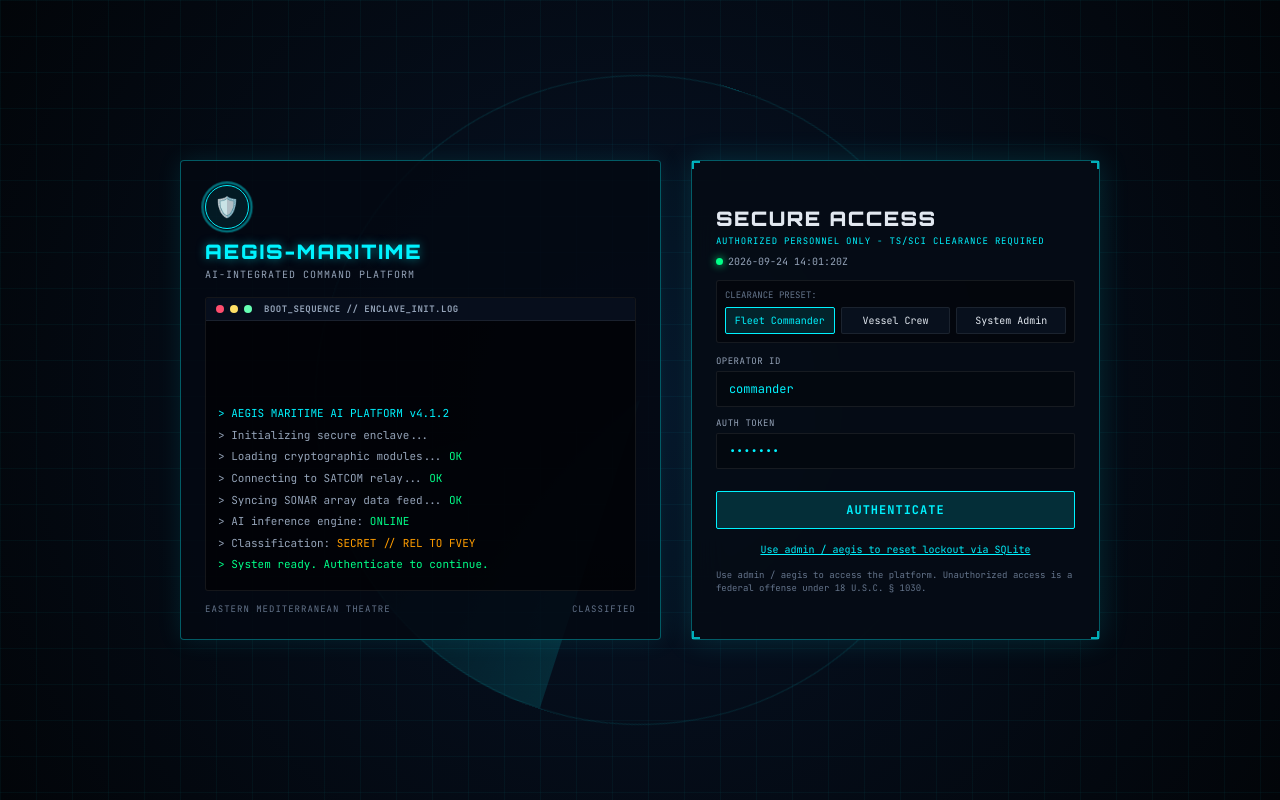
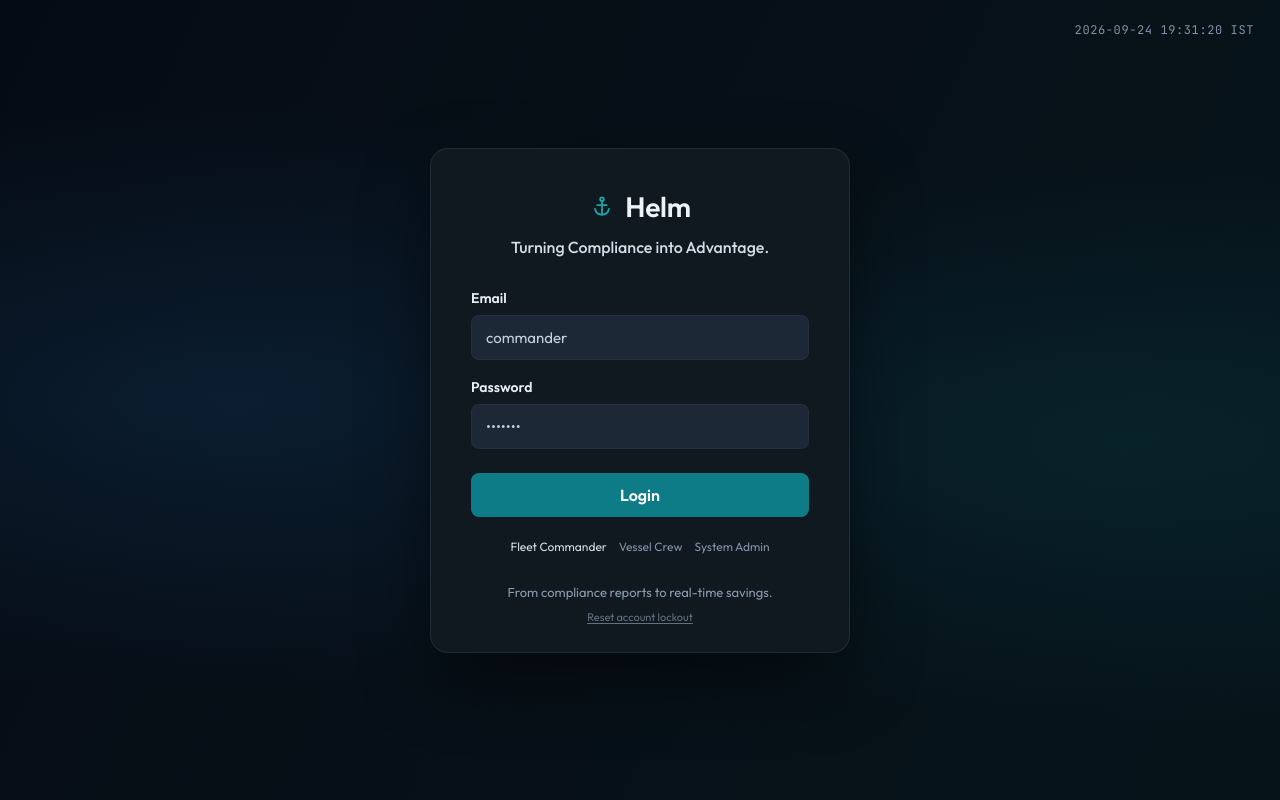
Before and after one commit to srivastavakhushi/AI_Swarm-Intelligence, a FastAPI app: page / in a window 1280 px wide. Run offline with FastAPI, Linux system fonts and the light colour scheme; parts of the project's set-up code (start-up, migrations or seed data) failed here and were passed over.

Commit message:
Show clocks in IST and restyle login as a dark Helm card.
Live header and login clocks, plus generated audit timestamps, now use Indian Standard Time. The login screen uses the centered card layout from the reference while staying on the dark app palette.

Co-authored-by: Khushi Srivastava <srivastavakhushi@users.noreply.github.com>

```diff
--- a/static/css/style.css
+++ b/static/css/style.css
@@ -105,125 +105,151 @@ html, body {
 .pill-dot.cyan { background: var(--neon-cyan); box-shadow: 0 0 6px var(--neon-cyan); }
 
 /* ==========================================================================
-   1. LOGIN OVERLAY (SPLIT SCREEN MATCHES SCREENSHOT #2)
+   1. LOGIN — dark centered card (Helm reference, app palette)
    ========================================================================== */
 .login-overlay {
   position: fixed;
   top: 0; left: 0; width: 100vw; height: 100vh;
   z-index: 9999;
-  background: radial-gradient(circle at center, #071326 0%, #020509 100%);
+  background:
+    radial-gradient(ellipse at 18% 50%, rgba(14, 42, 68, 0.55) 0%, transparent 52%),
+    radial-gradient(ellipse at 88% 55%, rgba(10, 62, 72, 0.35) 0%, transparent 46%),
+    linear-gradient(115deg, #050b14 0%, #071018 52%, #06141a 100%);
   display: flex; align-items: center; justify-content: center;
+  font-family: var(--font-body);
 }
-.login-grid-bg {
-  position: absolute; top: 0; left: 0; width: 100%; height: 100%;
-  background-image:
-    linear-gradient(rgba(0, 243, 255, 0.04) 1px, transparent 1px),
-    linear-gradient(90deg, rgba(0, 243, 255, 0.04) 1px, transparent 1px);
-  background-size: 36px 36px;
-  pointer-events: none;
+.login-ist-clock {
+  position: absolute;
+  top: 22px;
+  right: 26px;
+  font-family: var(--font-mono);
+  font-size: 12px;
+  letter-spacing: 0.6px;
+  color: #7f93a8;
 }
-.login-radar-sweep {
-  position: absolute; width: 650px; height: 650px; border-radius: 50%;
-  border: 1px solid rgba(0, 243, 255, 0.12);
-  background: conic-gradient(from 0deg, rgba(0, 243, 255, 0.12), transparent 60deg);
-  animation: radarRotate 12s linear infinite; pointer-events: none;
+.login-card {
+  width: 420px;
+  max-width: calc(100vw - 32px);
+  background: #101820;
+  border: 1px solid rgba(148, 184, 200, 0.12);
+  border-radius: 18px;
+  padding: 44px 40px 28px;
+  box-shadow: 0 28px 70px rgba(0, 0, 0, 0.45);
+  color: #e8eef4;
 }
-@keyframes radarRotate {
-  from { transform: rotate(0deg); }
-  to { transform: rotate(360deg); }
+.login-brand {
+  display: flex;
+  align-items: center;
+  justify-content: center;
+  gap: 10px;
+  color: #1aa3a8;
 }
-
-.sci-fi-login-split-container {
-  position: relative; width: 920px; max-width: 95vw; height: 480px;
-  display: flex; gap: 30px; z-index: 10;
+.login-anchor { display: flex; align-items: center; }
+.login-wordmark {
+  font-family: var(--font-body);
+  font-size: 28px;
+  font-weight: 600;
+  letter-spacing: -0.3px;
+  color: #eef3f8;
+  line-height: 1;
 }
-
-/* Left Terminal Boot Stream */
-.login-left-terminal-panel {
-  flex: 1.2; display: flex; flex-direction: column; justify-content: space-between;
-  background: rgba(4, 9, 18, 0.85); border: 1px solid var(--border-cyan);
-  padding: 24px; border-radius: 4px; box-shadow: 0 0 25px rgba(0, 243, 255, 0.1);
+.login-tagline {
+  text-align: center;
+  margin-top: 16px;
+  font-size: 16px;
+  font-weight: 500;
+  color: #d5dee8;
 }
-.terminal-brand-header { margin-bottom: 16px; }
-.cyber-emblem {
-  position: relative; width: 44px; height: 44px; margin-bottom: 10px;
-  display: flex; align-items: center; justify-content: center;
-  background: rgba(0, 243, 255, 0.08); border: 1px solid var(--neon-cyan); border-radius: 50%;
+.login-form {
+  display: flex;
+  flex-direction: column;
+  gap: 18px;
+  margin-top: 32px;
 }
-.emblem-symbol { font-size: 20px; }
-.pulse-ring {
-  position: absolute; width: 100%; height: 100%; border-radius: 50%;
-  border: 2px solid var(--neon-cyan); animation: pulseScale 2s ease-out infinite;
+.login-field label {
+  display: block;
+  font-size: 14px;
+  font-weight: 600;
+  color: #e8eef4;
+  margin-bottom: 8px;
 }
-@keyframes pulseScale {
-  0% { transform: scale(1); opacity: 0.8; }
-  100% { transform: scale(1.5); opacity: 0; }
+.login-field input {
+  width: 100%;
+  background: #1c2836;
+  border: 1px solid rgba(255, 255, 255, 0.04);
+  border-radius: 8px;
+  outline: none;
+  color: #c5d0dc;
+  font-family: var(--font-body);
+  font-size: 15px;
+  padding: 12px 14px;
+  transition: border-color 0.15s ease, box-shadow 0.15s ease;
 }
-.login-title {
-  font-family: var(--font-title); font-size: 20px; font-weight: 900;
-  letter-spacing: 2px; color: var(--neon-cyan); text-shadow: 0 0 10px rgba(0, 243, 255, 0.5);
+.login-field input::placeholder { color: #6d7d8e; }
+.login-field input:focus {
+  border-color: rgba(26, 163, 168, 0.7);
+  box-shadow: 0 0 0 3px rgba(26, 163, 168, 0.16);
 }
-.login-subtitle { font-size: 10px; color: var(--text-dim); margin-top: 4px; letter-spacing: 1px; }
-
-.boot-terminal-log-wrapper {
-  flex: 1; background: rgba(0, 0, 0, 0.6); border: 1px solid var(--border-dim);
-  border-radius: 3px; display: flex; flex-direction: column; overflow: hidden; margin-bottom: 12px;
+.login-error-banner {
+  background: rgba(255, 30, 67, 0.12);
+  color: #ff9aab;
+  border-radius: 8px;
+  padding: 8px 12px;
+  font-size: 13px;
+  line-height: 1.4;
 }
-.terminal-header-strip {
-  background: rgba(8, 16, 30, 0.9); padding: 5px 10px; border-bottom: 1px solid var(--border-dim);
-  display: flex; align-items: center; gap: 6px; font-size: 9px; color: var(--text-dim);
+.login-submit {
+  width: 100%;
+  margin-top: 6px;
+  background: #0e7c86;
+  color: #ffffff;
+  border: none;
+  border-radius: 8px;
+  padding: 12px 16px;
+  font-family: var(--font-body);
+  font-size: 16px;
+  font-weight: 600;
+  cursor: pointer;
+  transition: background 0.15s ease;
 }
-.terminal-header-strip .dot { width: 8px; height: 8px; border-radius: 50%; display: inline-block; }
-.terminal-header-strip .dot.red { background: #ff4d6d; }
-.terminal-header-strip .dot.yellow { background: #ffe066; }
-.terminal-header-strip .dot.green { background: #66ffb3; }
-.terminal-title { margin-left: 6px; font-weight: 700; letter-spacing: 0.5px; }
-
-.terminal-stream {
-  flex: 1; padding: 12px; font-size: 11px; line-height: 1.6; color: var(--text-dim);
-  overflow-y: auto; display: flex; flex-direction: column; justify-content: flex-end;
+.login-submit:hover { background: #14919c; }
+.login-submit:active { background: #0c6c75; }
+.login-roles {
+  display: flex;
+  justify-content: center;
+  gap: 8px;
+  margin-top: 18px;
 }
-.terminal-stream .log-line { margin-bottom: 4px; }
-.terminal-footer-meta {
-  display: flex; justify-content: space-between; font-size: 9px; color: var(--text-muted); letter-spacing: 1px;
+.preset-btn {
+  background: transparent;
+  border: none;
+  color: #7f93a8;
+  padding: 4px 2px;
+  cursor: pointer;
+  font-family: var(--font-body);
+  font-size: 12px;
+  transition: color 0.15s ease;
 }
-
-/* Right Secure Access Panel */
-.login-right-form-panel {
-  flex: 1; position: relative; background: rgba(6, 12, 22, 0.94);
-  backdrop-filter: blur(16px); border: 1px solid var(--border-cyan);
-  padding: 28px 24px; border-radius: 4px; display: flex; flex-direction: column; justify-content: center;
-  box-shadow: 0 0 30px rgba(0, 243, 255, 0.15);
+.preset-btn.active, .preset-btn:hover { color: #d5dee8; }
+.login-footnote {
+  text-align: center;
+  margin-top: 26px;
+  color: #8b9aab;
+  font-size: 13px;
 }
-.secure-access-title {
-  font-family: var(--font-title); font-size: 20px; font-weight: 900;
-  letter-spacing: 1.5px; color: var(--text-main); text-transform: uppercase;
+.login-unlock {
+  display: block;
+  margin: 10px auto 0;
+  background: none;
+  border: none;
+  color: #5f7184;
+  font-family: var(--font-body);
+  font-size: 11px;
+  cursor: pointer;
+  text-decoration: underline;
+  text-underline-offset: 2px;
 }
-.clearance-req-lbl { font-size: 9px; color: var(--neon-cyan); letter-spacing: 0.8px; margin-top: 4px; }
-.access-timestamp { font-size: 10px; color: var(--text-dim); margin-top: 8px; display: flex; align-items: center; }
-
-.role-preset-box {
-  background: rgba(0, 0, 0, 0.4); border: 1px solid var(--border-dim); padding: 8px; border-radius: 3px;
-}
-.preset-label { font-size: 9px; color: var(--text-muted); margin-bottom: 6px; }
-.role-presets { display: grid; grid-template-columns: repeat(3, 1fr); gap: 6px; }
-.preset-btn {
-  background: rgba(12, 22, 38, 0.7); border: 1px solid var(--border-dim);
-  color: var(--text-main); padding: 6px 4px; border-radius: 2px; cursor: pointer;
-  font-family: var(--font-mono); font-size: 10px; text-align: center; transition: all 0.2s ease;
-}
-.preset-btn.active, .preset-btn:hover {
-  border-color: var(--neon-cyan); background: rgba(0, 243, 255, 0.12); color: var(--neon-cyan);
-}
-
-.login-form { display: flex; flex-direction: column; gap: 10px; }
-.cyber-input-group label { display: block; font-size: 9px; color: var(--text-dim); margin-bottom: 4px; letter-spacing: 0.5px; }
-.input-wrapper input {
-  width: 100%; background: rgba(4, 8, 15, 0.9); border: 1px solid var(--border-dim);
-  border-radius: 2px; outline: none; color: var(--neon-cyan); font-family: var(--font-mono);
-  font-size: 12px; padding: 9px 12px; transition: all 0.2s;
-}
-.input-wrapper input:focus { border-color: var(--neon-cyan); box-shadow: 0 0 10px rgba(0, 243, 255, 0.25); }
+.login-unlock:hover { color: #8b9aab; }
 
 .cyber-btn {
   position: relative; background: rgba(0, 243, 255, 0.15); border: 1px solid var(--neon-cyan);
@@ -876,9 +902,15 @@ html, body {
 }
 .commander-home .kpi-telemetry-row,
 .commander-home .threat-level-badge,
-.commander-home .utc-clock-box,
 .commander-home .user-profile-badge,
 .commander-home .aegis-bottom-bar { display: none !important; }
+.commander-home .utc-clock-box { display: flex !important; }
+.commander-home .clock-time {
+  font-size: 11px;
+  letter-spacing: 0.4px;
+  color: #7dd3e8;
+}
+.commander-home .clock-date { font-size: 8px; color: #64748b; }
 
 .commander-home .aegis-header {
   height: 42px;
--- a/static/js/app.js
+++ b/static/js/app.js
@@ -285,22 +285,28 @@ document.addEventListener('DOMContentLoaded', () => {
   // -------------------------------------------------------------
   // 1. CLOCK & NAVIGATION TAB HANDLERS
   // -------------------------------------------------------------
+  function formatIST(now) {
+    // IST is a fixed UTC+5:30 offset (Asia/Kolkata, no daylight saving).
+    const shifted = new Date(now.getTime() + (5 * 60 + 30) * 60 * 1000);
+    const hours = String(shifted.getUTCHours()).padStart(2, '0');
+    const mins = String(shifted.getUTCMinutes()).padStart(2, '0');
+    const secs = String(shifted.getUTCSeconds()).padStart(2, '0');
+    const year = shifted.getUTCFullYear();
+    const month = String(shifted.getUTCMonth() + 1).padStart(2, '0');
+    const day = String(shifted.getUTCDate()).padStart(2, '0');
+    return {
+      timeStr: `${hours}:${mins}:${secs} IST`,
+      dateStr: `${year}-${month}-${day} IST`,
+      full: `${year}-${month}-${day} ${hours}:${mins}:${secs} IST`
+    };
+  }
+
   function startClock() {
     function updateClock() {
-      const now = new Date();
-      const hours = String(now.getUTCHours()).padStart(2, '0');
-      const mins = String(now.getUTCMinutes()).padStart(2, '0');
-      const secs = String(now.getUTCSeconds()).padStart(2, '0');
-      const timeStr = `${hours}:${mins}:${secs}Z`;
-
-      const year = now.getUTCFullYear();
-      const month = String(now.getUTCMonth() + 1).padStart(2, '0');
-      const day = String(now.getUTCDate()).padStart(2, '0');
-      const dateStr = `${year}-${month}-${day} UTC`;
-
-      if (dom.utcClockTime) dom.utcClockTime.textContent = timeStr;
-      if (dom.utcClockDate) dom.utcClockDate.textContent = dateStr;
-      if (dom.loginLiveTime) dom.loginLiveTime.textContent = `${year}-${month}-${day} ${hours}:${mins}:${secs}Z`;
+      const ist = formatIST(new Date());
+      if (dom.utcClockTime) dom.utcClockTime.textContent = ist.timeStr;
+      if (dom.utcClockDate) dom.utcClockDate.textContent = ist.dateStr;
+      if (dom.loginLiveTime) dom.loginLiveTime.textContent = ist.full;
     }
     updateClock();
     setInterval(updateClock, 1000);
--- a/templates/index.html
+++ b/templates/index.html
@@ -20,107 +20,50 @@
 <body class="aegis-hud-theme">
 
   <!-- ================================================================= -->
-  <!-- 1. SCI-FI AUTHENTICATION PORTAL (LOGIN OVERLAY - MATCHES UI #2)   -->
+  <!-- 1. LOGIN — dark card matching the Helm reference layout          -->
   <!-- ================================================================= -->
   <div id="login-overlay" class="login-overlay">
-    <div class="login-grid-bg"></div>
-    <div class="login-radar-sweep"></div>
+    <div class="login-ist-clock" id="login-live-time">— IST</div>
 
-    <div class="sci-fi-login-split-container">
-      <!-- Left Column: Branding & Terminal Boot Sequence Stream -->
-      <div class="login-left-terminal-panel">
-        <div class="terminal-brand-header">
-          <div class="cyber-emblem">
-            <div class="pulse-ring"></div>
-            <span class="emblem-symbol">🛡️</span>
-          </div>
-          <h1 class="login-title">AEGIS-MARITIME</h1>
-          <p class="login-subtitle">AI-INTEGRATED COMMAND PLATFORM</p>
+    <div class="login-card">
+      <div class="login-brand">
+        <span class="login-anchor" aria-hidden="true">
+          <svg viewBox="0 0 24 24" width="26" height="26" fill="none" stroke="currentColor" stroke-width="1.7" stroke-linecap="round" stroke-linejoin="round">
+            <circle cx="12" cy="4.8" r="1.7"></circle>
+            <path d="M12 6.8V19"></path>
+            <path d="M7.6 10.2h8.8"></path>
+            <path d="M12 19c-3.6 0-5.8-2.4-6.4-5.2"></path>
+            <path d="M12 19c3.6 0 5.8-2.4 6.4-5.2"></path>
+          </svg>
+        </span>
+        <span class="login-wordmark">Helm</span>
+      </div>
+      <p class="login-tagline">Turning Compliance into Advantage.</p>
+
+      <form id="login-form" class="login-form">
+        <div class="login-field">
+          <label for="login-username">Email</label>
+          <input type="text" id="login-username" value="commander" required placeholder="captain@maritime.com" autocomplete="username">
         </div>
 
-        <div class="boot-terminal-log-wrapper">
-          <div class="terminal-header-strip">
-            <span class="dot red"></span><span class="dot yellow"></span><span class="dot green"></span>
-            <span class="terminal-title">BOOT_SEQUENCE // ENCLAVE_INIT.LOG</span>
-          </div>
-          <div class="terminal-stream" id="login-terminal-stream">
-            <div class="log-line text-cyan">&gt; AEGIS MARITIME AI PLATFORM v4.1.2</div>
-            <div class="log-line">&gt; Initializing secure enclave...</div>
-            <div class="log-line">&gt; Loading cryptographic modules... <span class="text-emerald">OK</span></div>
-            <div class="log-line">&gt; Connecting to SATCOM relay... <span class="text-emerald">OK</span></div>
-            <div class="log-line">&gt; Syncing SONAR array data feed... <span class="text-emerald">OK</span></div>
-            <div class="log-line">&gt; AI inference engine: <span class="text-emerald">ONLINE</span></div>
-            <div class="log-line">&gt; Classification: <span class="text-amber">SECRET // REL TO FVEY</span></div>
-            <div class="log-line text-emerald">&gt; System ready. Authenticate to continue.</div>
-          </div>
+        <div class="login-field">
+          <label for="login-password">Password</label>
+          <input type="password" id="login-password" value="test123" required placeholder="Enter password" autocomplete="current-password">
         </div>
 
-        <div class="terminal-footer-meta">
-          <span>EASTERN MEDITERRANEAN THEATRE</span>
-          <span>CLASSIFIED</span>
-        </div>
+        <div id="login-error-banner" class="login-error-banner hidden"></div>
+
+        <button type="submit" id="btn-login-submit" class="login-submit">Login</button>
+      </form>
+
+      <div class="login-roles" aria-label="Demo accounts">
+        <button type="button" class="preset-btn active" data-user="commander" data-pwd="test123">Fleet Commander</button>
+        <button type="button" class="preset-btn" data-user="crew" data-pwd="test123">Vessel Crew</button>
+        <button type="button" class="preset-btn" data-user="admin" data-pwd="test123">System Admin</button>
       </div>
 
-      <!-- Right Column: Secure Access Form -->
-      <div class="login-right-form-panel">
-        <div class="hud-corner top-left"></div>
-        <div class="hud-corner top-right"></div>
-        <div class="hud-corner bottom-left"></div>
-        <div class="hud-corner bottom-right"></div>
-
-        <div class="secure-access-box">
-          <h2 class="secure-access-title">SECURE ACCESS</h2>
-          <div class="clearance-req-lbl">AUTHORIZED PERSONNEL ONLY - TS/SCI CLEARANCE REQUIRED</div>
-          <div class="access-timestamp"><span class="ind-dot active"></span> <span id="login-live-time">2026-09-09 16:17:13Z</span></div>
-
-          <!-- Preset Selection -->
-          <div class="role-preset-box mt-3">
-            <div class="preset-label">CLEARANCE PRESET:</div>
-            <div class="role-presets">
-              <button type="button" class="preset-btn active" data-user="commander" data-pwd="test123">
-                <span class="preset-role">Fleet Commander</span>
-              </button>
-              <button type="button" class="preset-btn" data-user="crew" data-pwd="test123">
-                <span class="preset-role">Vessel Crew</span>
-              </button>
-              <button type="button" class="preset-btn" data-user="admin" data-pwd="test123">
-                <span class="preset-role">System Admin</span>
-              </button>
-            </div>
-          </div>
-
-          <!-- Login Form -->
-          <form id="login-form" class="login-form mt-3">
-            <div class="cyber-input-group">
-              <label for="login-username">OPERATOR ID</label>
-              <div class="input-wrapper">
-                <input type="text" id="login-username" value="commander" required placeholder="Enter operator ID" autocomplete="off">
-              </div>
-            </div>
-
-            <div class="cyber-input-group">
-              <label for="login-password">AUTH TOKEN</label>
-              <div class="input-wrapper">
-                <input type="password" id="login-password" value="test123" required placeholder="Enter auth token">
-              </div>
-            </div>
-
-            <div id="login-error-banner" class="login-error-banner hidden"></div>
-
-            <button type="submit" id="btn-login-submit" class="cyber-btn primary-cyber-btn full-width mt-3">
-              <span class="cyber-btn-text">AUTHENTICATE</span>
-            </button>
-          </form>
-
-          <div class="lockout-recovery-box mt-3 text-center">
-            <button id="btn-login-unlock" type="button" class="text-btn text-cyan text-xs">Use admin / aegis to reset lockout via SQLite</button>
-          </div>
-
-          <div class="legal-disclaimer-text mt-3">
-            Use admin / aegis to access the platform. Unauthorized access is a federal offense under 18 U.S.C. § 1030.
-          </div>
-        </div>
-      </div>
+      <p class="login-footnote">From compliance reports to real-time savings.</p>
+      <button id="btn-login-unlock" type="button" class="login-unlock">Reset account lockout</button>
     </div>
   </div>
 
@@ -212,8 +155,8 @@
         </div>
 
         <div class="utc-clock-box">
-          <div class="clock-time" id="utc-clock-time">11:53:41Z</div>
-          <div class="clock-date" id="utc-clock-date">2026-09-09 UTC</div>
+          <div class="clock-time" id="utc-clock-time">11:53:41 IST</div>
+          <div class="clock-date" id="utc-clock-date">2026-09-09 IST</div>
         </div>
 
         <div class="user-profile-badge">
```
Also changed, not shown: workflow_system.py (+13 -5 lines).
